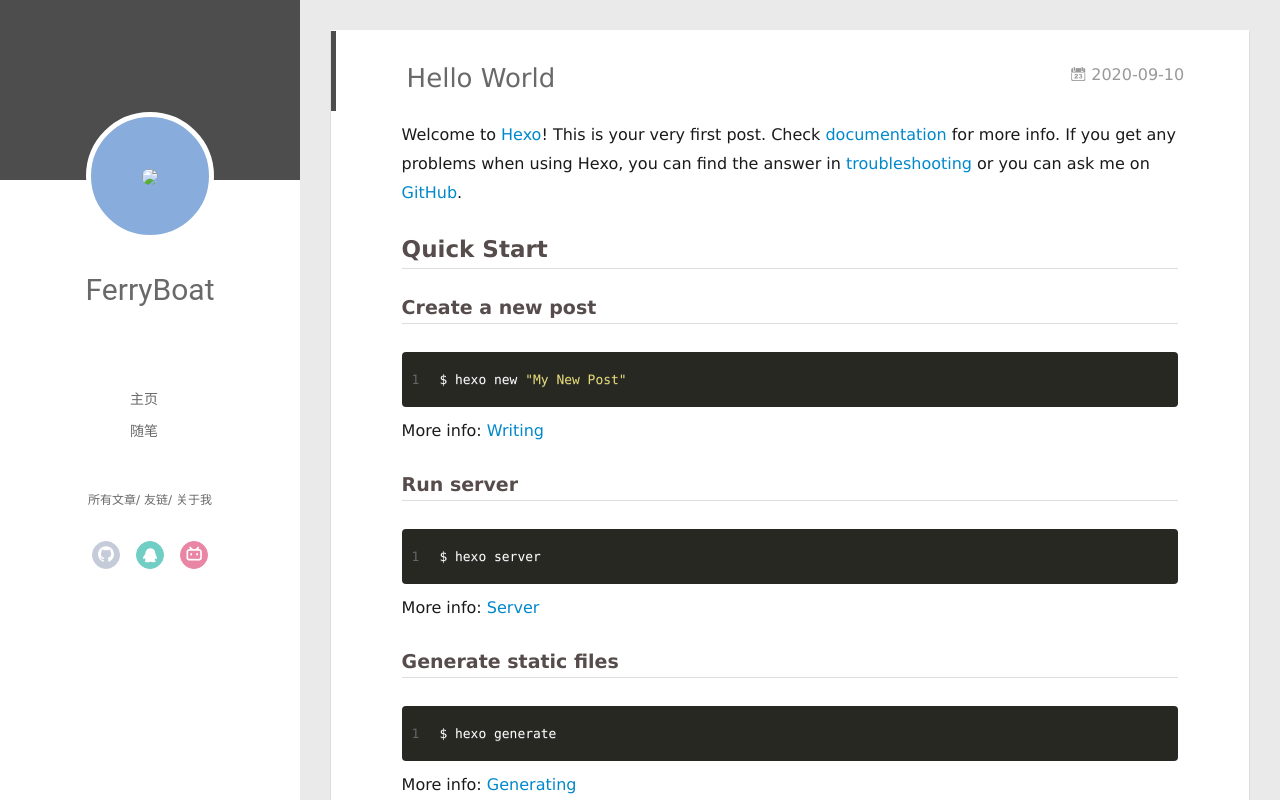
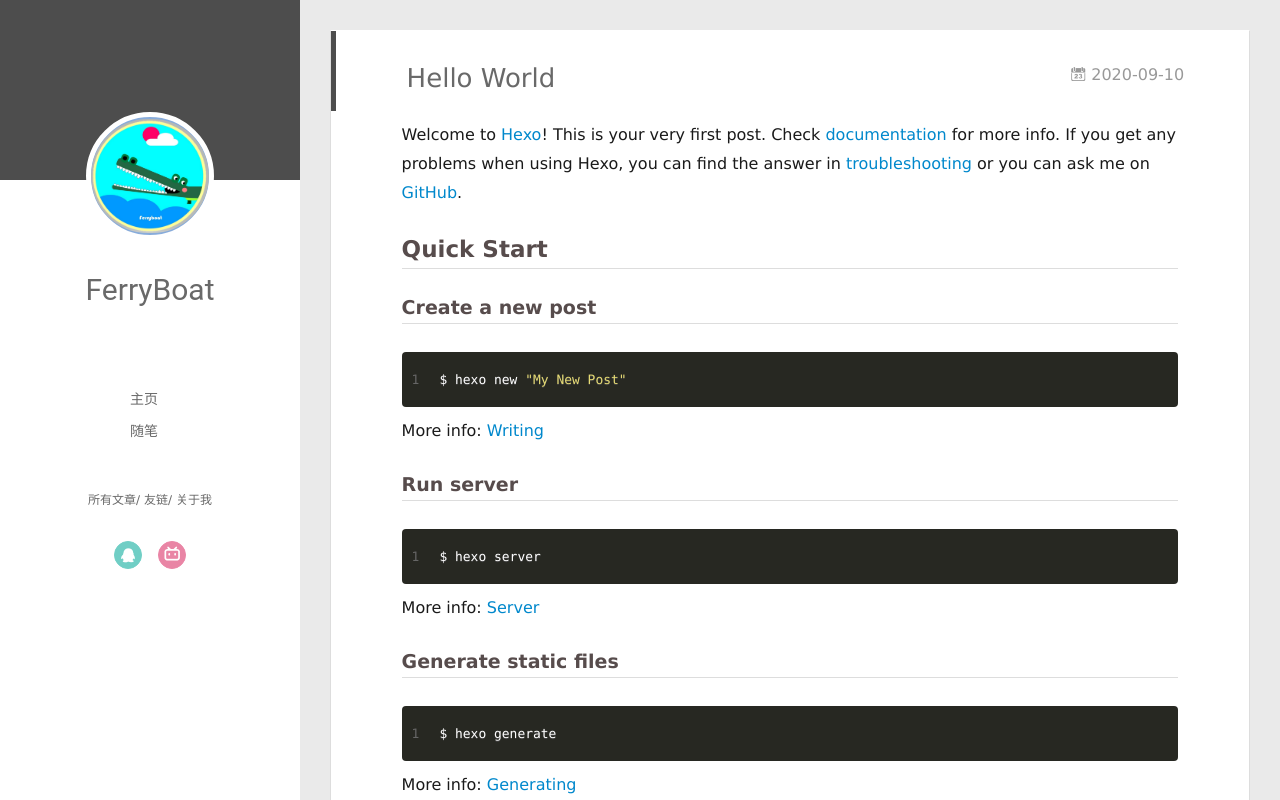
Before and after one commit to ferryboat0/ferryboat0.github.io, a plain HTML site: page 2020/09/10/hello-world/index.html in a window 1280 px wide. Drawn offline with Linux system fonts and the light colour scheme.

Commit message:
Site updated: 2020-09-12 09:53:47

```diff
--- a/2020/09/10/hello-world/index.html
+++ b/2020/09/10/hello-world/index.html
@@ -23,7 +23,7 @@
     <link rel="alternative" href="/atom.xml" title="Hexo" type="application/atom+xml">
 
 
-    <link rel="icon" href="/assets/1.png">
+    <link rel="icon" href="/assets/2.png">
 
   <link rel="stylesheet" type="text/css" href="/./main.0cf68a.css">
   <style type="text/css">
@@ -81,8 +81,6 @@
 		<nav class="header-nav">
 			<div class="social">
 
-					<a class="github" target="_blank" href="#" title="github"><i class="icon-github"></i></a>
-
 					<a class="qq" target="_blank" href="#" title="qq"><i class="icon-qq"></i></a>
 
 					<a class="bilibili" target="_blank" href="#" title="bilibili"><i class="icon-bilibili"></i></a>
@@ -119,8 +117,6 @@
 
 			<nav class="header-nav">
 				<div class="social">
-
-						<a class="github" target="_blank" href="#" title="github"><i class="icon-github"></i></a>
 
 						<a class="qq" target="_blank" href="#" title="qq"><i class="icon-qq"></i></a>
 
```
Also changed, not shown: archives/2020/09/index.html (+1 -5 lines), archives/2020/index.html (+1 -5 lines), archives/index.html (+1 -5 lines), index.html (+1 -5 lines), assets/1.jpg, assets/1.png (added), assets/2.png (added).
